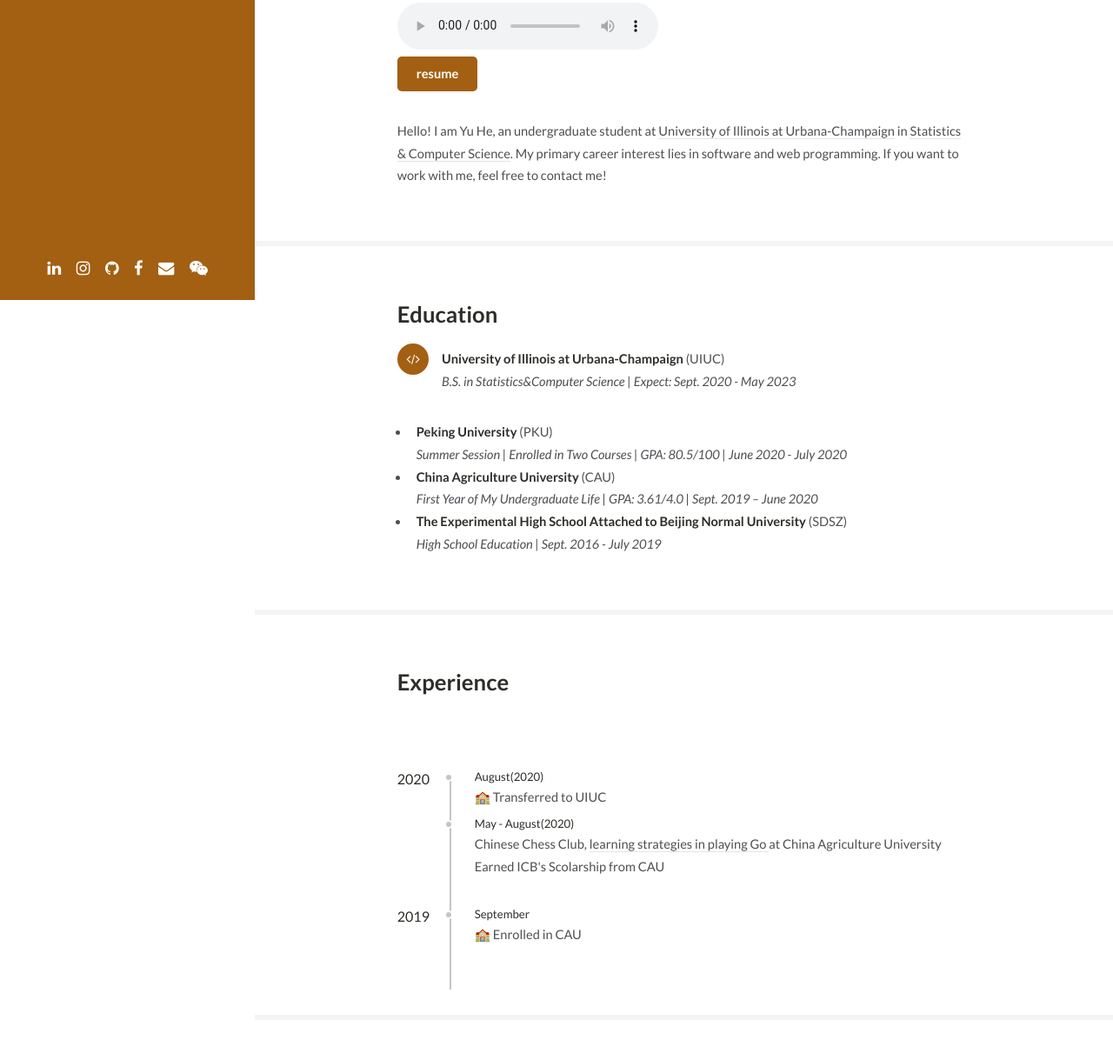
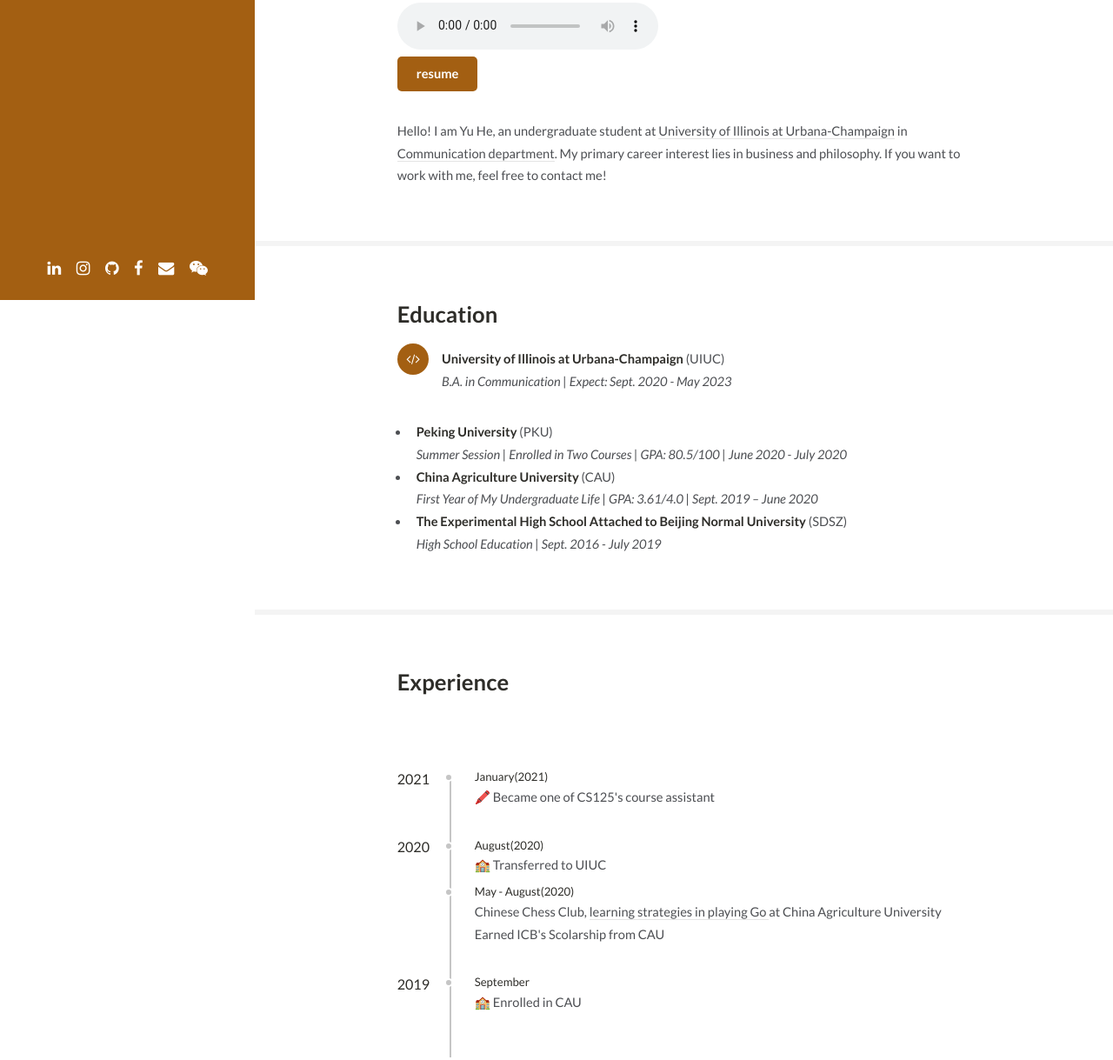
Before and after one commit to yuhe6/yuhe6.github.io, a plain HTML site: page index.html in a window 1280 px wide. Shown: the part 455-1674 px from the top of the page at 87% size. Drawn offline with Linux system fonts and the light colour scheme.

Commit message:
Update index.html

```diff
--- a/index.html
+++ b/index.html
@@ -69,7 +69,7 @@
 											<li><a href="https://www.linkedin.com/in/yu-he-何钰-040b73188" target="_blank" class="button primary">resume</a></li>
 										</ul>
 									</header>
-									<p>Hello! I am Yu He, an undergraduate student at <a href="https://illinois.edu/" target="_blank">University of Illinois at Urbana-Champaign</a> in <a href="https://illinois.edu/" target="_blank">Statistics & Computer Science</a>. My primary career interest lies in software and web programming. If you want to work with me, feel free to contact me!</p>
+									<p>Hello! I am Yu He, an undergraduate student at <a href="https://illinois.edu/" target="_blank">University of Illinois at Urbana-Champaign</a> in <a href="https://illinois.edu/" target="_blank">Communication department</a>. My primary career interest lies in business and philosophy. If you want to work with me, feel free to contact me!</p>
 								</div>
 							</section>
 
@@ -82,7 +82,7 @@
 									<ul class="feature-icons">
 										<li class="fa-code">
 											<b> University of Illinois at Urbana-Champaign </b> (UIUC) <br>
-											<i> B.S. in Statistics&Computer Science | Expect: Sept. 2020 - May 2023 <br></i>
+											<i> B.A. in Communication | Expect: Sept. 2020 - May 2023 <br></i>
 										</li>
 									</ul>
 									<ul>
@@ -112,6 +112,13 @@
       <div>
 
         <section class="year">
+	  <h3>2021</h3>
+
+          <section>
+            <h4>January(2021)</h4>
+            <ul>🖍️ Became one of CS125's course assistant </a></ul>
+          </section>
+
           <h3>2020</h3>
 
           <section>
```
